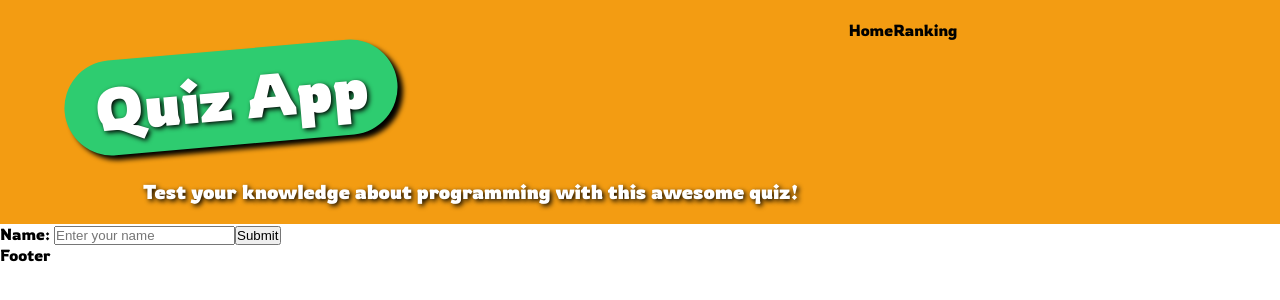
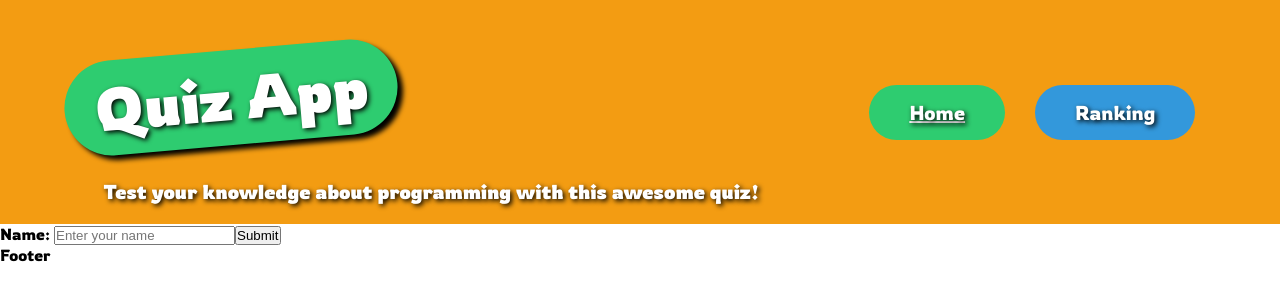
Before and after one commit to Pancratzia/Monthly-Projects, a React (Vite) app in the folder quiz-app/: page / in a window 1280 px wide. Shown: the top 300 px of the page. Built offline with nearby package versions, Linux system fonts and the light colour scheme; no server answers; the HTML template or start-up script is replaced by a standard one.

Commit message:
Se terminan los estilos del header

```diff
--- a/quiz-app/src/components/layouts/Header.jsx
+++ b/quiz-app/src/components/layouts/Header.jsx
@@ -21,7 +21,7 @@ const Header = ({ page }) => {
             </Link>
             <Link
               to="/ranking"
-              className={page === "rank" ? "active link" : "link"}
+              className={page === "ranking" ? "active link" : "link"}
             >
               Ranking
             </Link>
--- a/quiz-app/src/index.css
+++ b/quiz-app/src/index.css
@@ -76,6 +76,11 @@ a {
     gap: 2rem;
 
     @media (min-width: 768px) {
+      grid-template-columns: 45% 55%;
+      gap: 3rem;
+    }
+
+    @media (min-width: 1024px) {
       grid-template-columns: 2fr 1fr;
       gap: 5rem;
     }
@@ -108,6 +113,7 @@ a {
             background-color: var(--rojo);
             transition: left 0.3s;
             z-index: -1;
+            transition: left .3s ease-in;
           }
 
         &:hover::before{
@@ -120,9 +126,67 @@ a {
           color: var( --blanco);
           text-shadow: var(--text-shadow);
           font-size: 2rem;
+      }
+    }
 
-        @media (min-width: 1024px) {
-          text-align: right;
+    .right{
+
+      & .nav{
+        display: flex;
+        flex-direction: column;
+        align-items: center;
+        gap: 1rem;
+
+        @media (min-width: 768px) {
+          flex-direction: row;
+          gap: 3rem;
+          justify-content: center;
+          align-items: center;
+          height: 100%;
+        }
+
+        & .link{
+          background-color: var(--azul);
+          color: var(--blanco);
+          padding: 1rem 3rem;
+          border-radius: 5rem;
+          text-shadow: var(--text-shadow);
+          position: relative;
+          z-index: 1;
+          overflow: hidden;
+          transition: font-size .3s ease-in;
+
+          @media (min-width: 768px) {
+            font-size: 1.8rem;
+            padding: 1.5rem 4rem;
+          }
+
+          @media (min-width: 1024px) {
+            font-size: 2rem;
+          }
+
+          &.active{
+            background-color: var(--verde);
+            cursor: default;
+            text-decoration: underline;
+          }
+
+          &::before {
+            content: '';
+            position: absolute;
+            top: 0;
+            left: -100%;
+            width: 100%;
+            height: 100%;
+            background-color: var(--rojo);
+            transition: left 0.3s;
+            z-index: -1;
+            transition: left .3s ease-in;
+          }
+
+          &:hover:not(.active)::before {
+            left: 0;
+          }
         }
       }
     }
```
